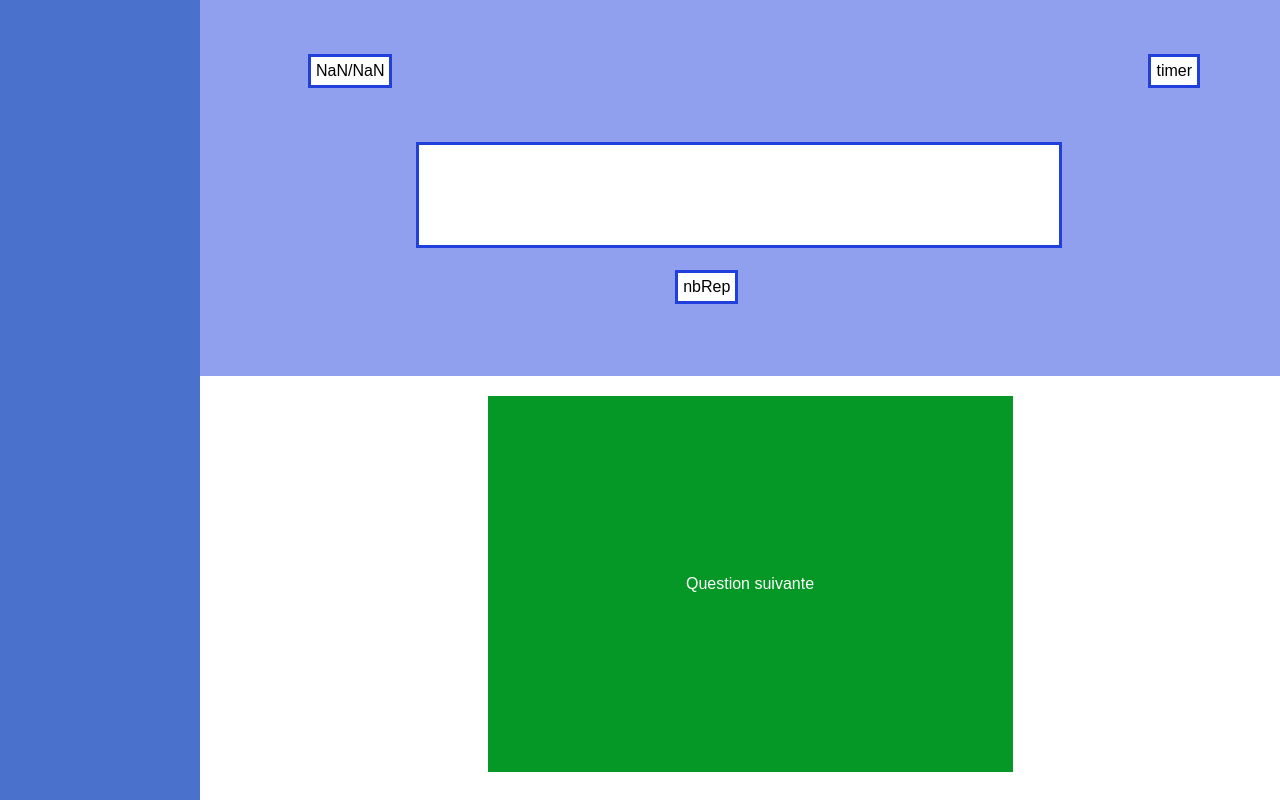
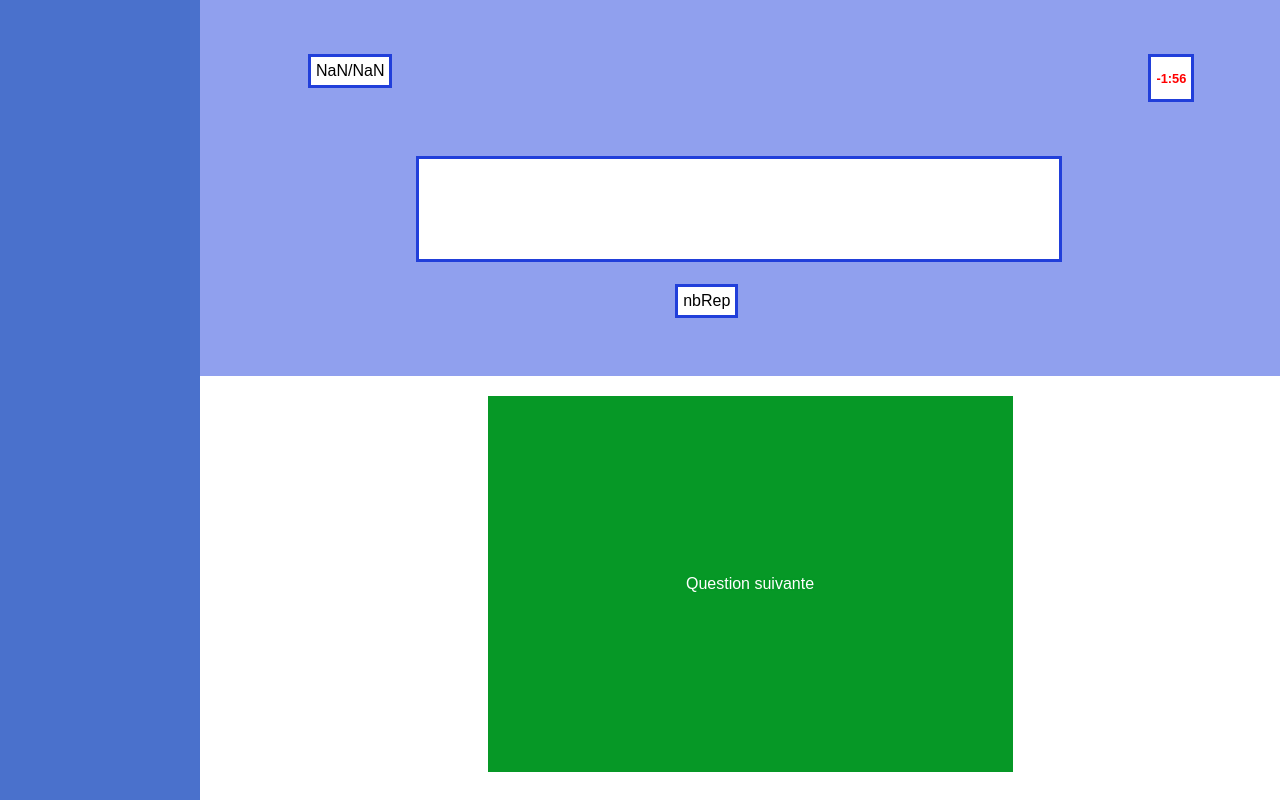
Before and after one commit to RemiB99/SAP_Certif_Pub, a website: page app/html/questionnaire.html in a window 1280 px wide. Drawn offline with Linux system fonts and the light colour scheme.

Commit message:
ajout timer + fin questionaire a fin du temps

```diff
--- a/app/css/questionnaire.css
+++ b/app/css/questionnaire.css
@@ -158,3 +158,8 @@ html, body
     width:calc(100% + 30px); /*30px -> row gap*/
     margin-left: 50%;
   }
+
+#counter{
+    font-size: 0.8em;
+    color: red;
+}
--- a/app/html/questionnaire.html
+++ b/app/html/questionnaire.html
@@ -3,6 +3,7 @@
         <title>Questionnaire</title>
         <link rel="stylesheet" type="text/css" href="../css/questionnaire.css">
         <script type="text/javascript" src="../js/questionnaire.js"></script>
+        <script type="text/javascript" src="../js/timer.js"></script>
     </head>
     <body onload="fillHTML()">
         <div id="mySidenav" class="sidenav">
@@ -15,7 +16,9 @@
                 </div>
 
                 <div id="timer" class="timer">
-                    timer <!-- TODO -->
+                    <div class="container">
+                        <h1 id="counter"></h1>
+                    </div>
                 </div>
 
                 <div id="question" class="question">
--- /dev/null
+++ b/app/js/timer.js
@@ -0,0 +1,27 @@
+
+var minute = sessionStorage.getItem("tempsTimer");
+var second = 1;
+
+setInterval( function(){
+    if(minute == 0 && second == 1){
+        document.getElementById("counter").innerHTML = "00:00";
+    }else{
+        second--;
+        if(second == 0){
+            minute--;
+            second = 60;
+
+            if(minute ==0){
+                minute = minute;
+            }
+        }
+        document.getElementById("counter").innerHTML = minute + ":" + second;
+    }
+}, 1000)
+
+setInterval( function(){
+    if(document.getElementById("counter").innerHTML == "00:00"){
+        alert("Le temps imparti est terminé, vous allez être redirigé vers la page des résultats...");
+        window.location.href= 'resultatsQuestionnaire.html';
+    }
+}, 1000)
```
